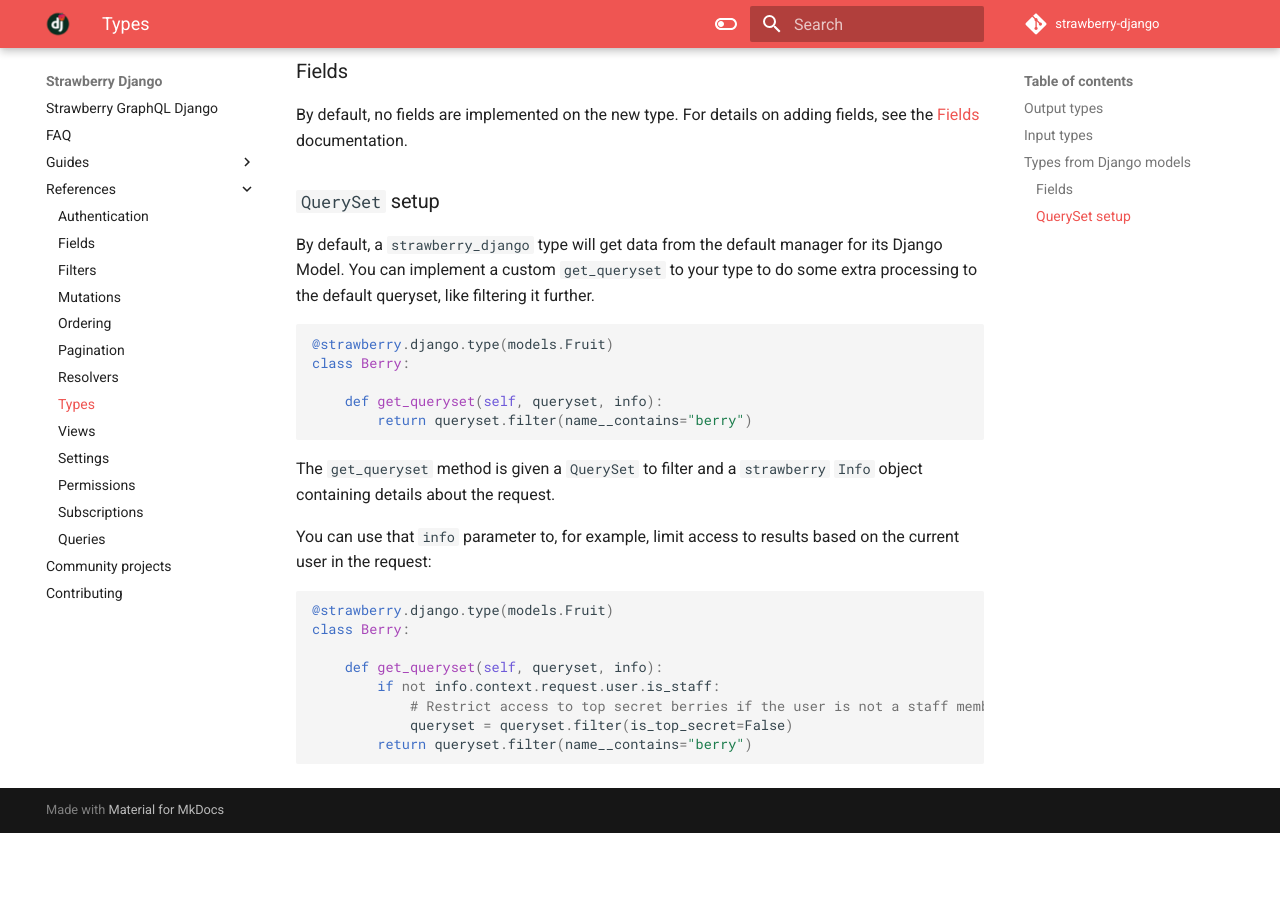
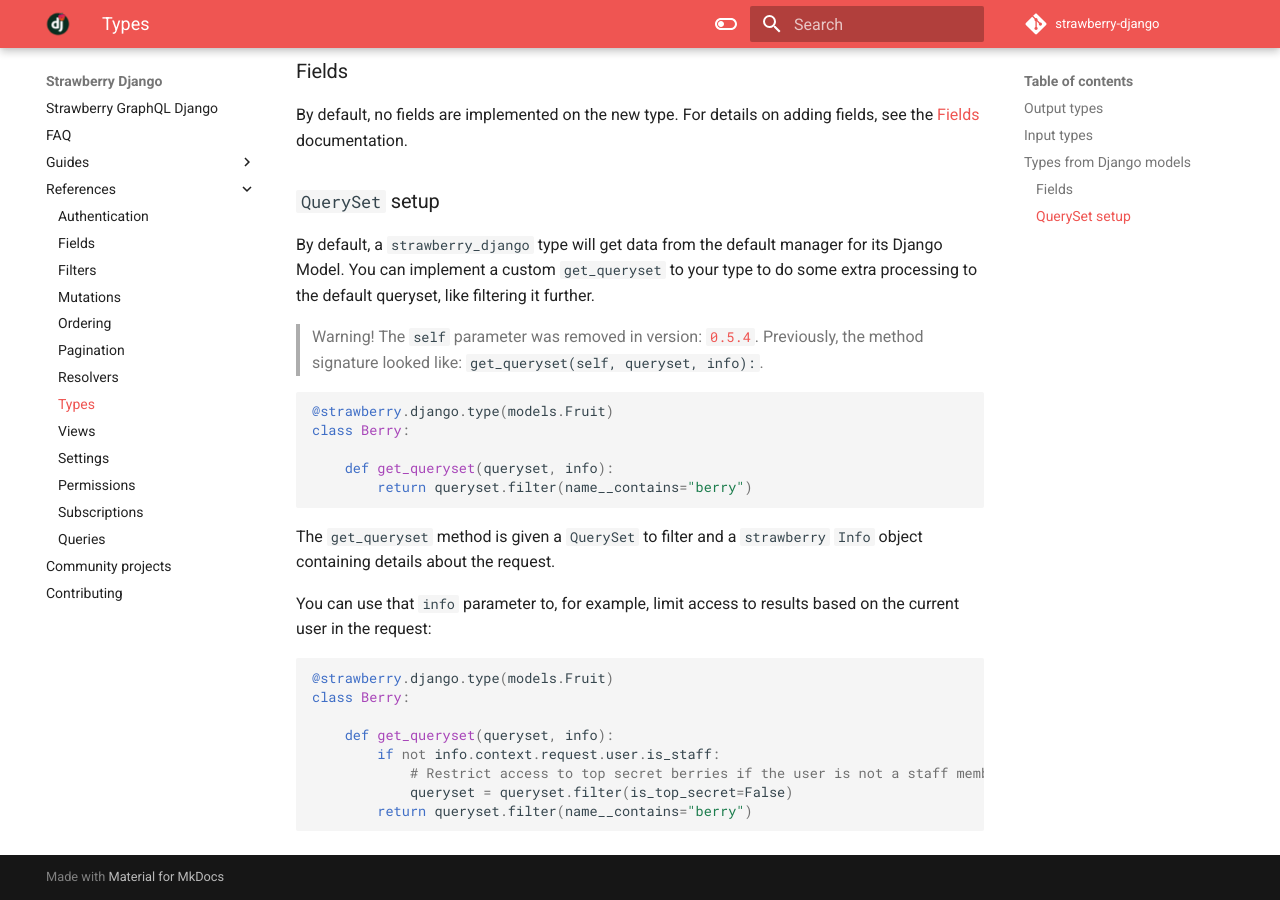
Before and after one commit to strawberry-graphql/strawberry-django, an MkDocs documentation site: the page built from docs/references/types.md, in a window 1280 px wide and 900 px high, scrolled down 1513 px. Built offline with MkDocs 1.6.1 and Material for MkDocs 9.7.7, drawn with Linux system fonts in a browser that asks for light colours; comment, search, counter and statistics services are not loaded; before the commit the page ends 2346 px from its top, so only the background shows below that.

Commit message:
Updates documentation for `get_queryset`
This PR updates the relevent documentation for the removal of the `self` argument in `get_queryset` for [Release 0.5.4](https://github.com/strawberry-graphql/strawberry-graphql-django/releases/tag/v0.5.4)

````diff
--- a/docs/references/types.md
+++ b/docs/references/types.md
@@ -76,11 +76,13 @@
 You can implement a custom `get_queryset` to your type to do some extra processing to the default queryset,
 like filtering it further.
 
+> Warning! The `self` parameter was removed in version: [`0.5.4`](https://github.com/strawberry-graphql/strawberry-graphql-django/releases/tag/v0.5.4). Previously, the method signature looked like: `get_queryset(self, queryset, info):`.
+
 ```python
 @strawberry.django.type(models.Fruit)
 class Berry:
 
-    def get_queryset(self, queryset, info):
+    def get_queryset(queryset, info):
         return queryset.filter(name__contains="berry")
 ```
 
````
Also changed, not shown: other parts of docs/references/types.md (+1 -1 lines).
